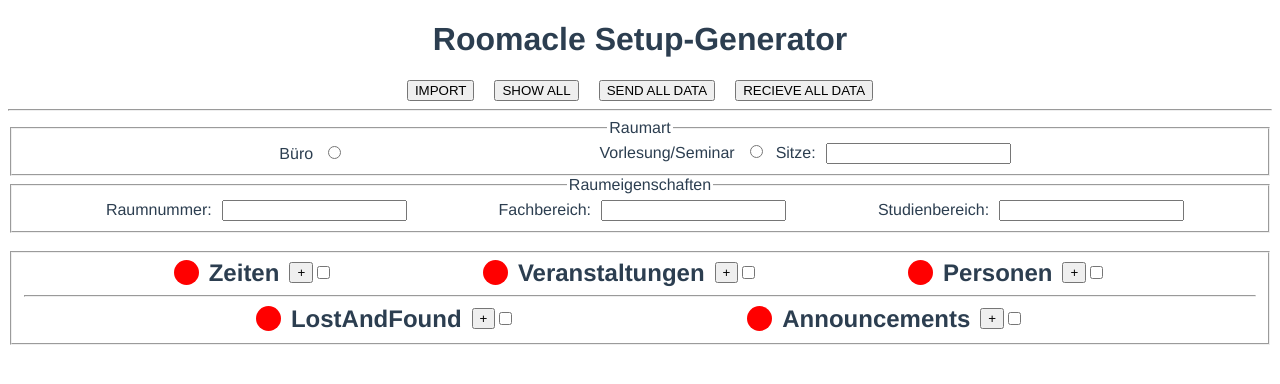
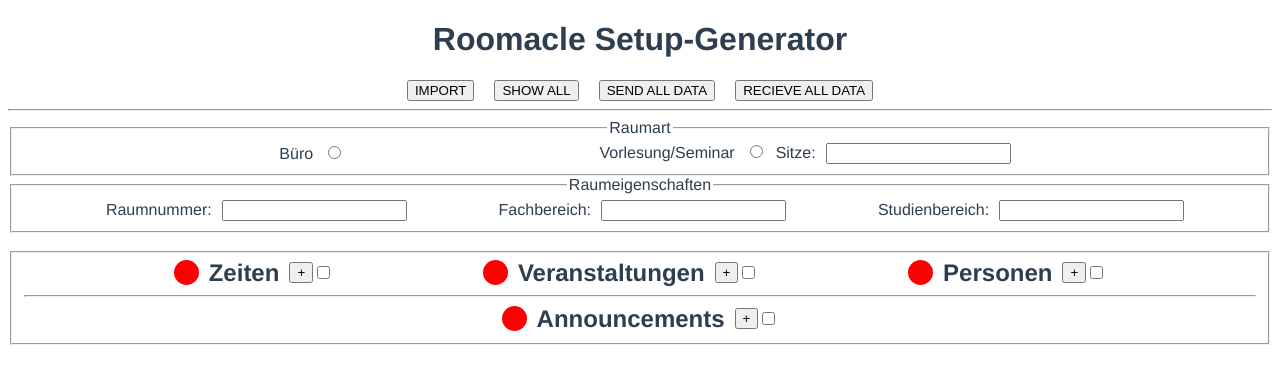
Before and after one commit to LeffiLeftism/Roomacle_Frontend2, a Vue app: page / in a window 1280 px wide. Shown: the top 384 px of the page. Built offline with nearby package versions, Linux system fonts and the light colour scheme; what vue-js-modal would draw is missing.

Commit message:
Update LostAndFound
-Removed LostAndFound
+Add Boolean to switch between announcement and LostAndFuond

```diff
--- a/src/App.vue
+++ b/src/App.vue
@@ -61,7 +61,6 @@ export default {
       data.meetings = this.$store.state.meetings;
       data.persons = this.$store.state.persons;
       data.setup = this.$store.state.setup;
-      data.lostandfounds = this.$store.state.lostandfounds;
       data.announcements = this.$store.state.announcements;
       //console.log(data);
       const options = {
@@ -105,11 +104,6 @@ export default {
       response = await fetch("/recieve", options);
       json.persons = await response.json();
 
-      data.type = "lostandfounds";
-      options.body = JSON.stringify(data);
-      response = await fetch("/recieve", options);
-      json.lostandfounds = await response.json();
-
       data.type = "announcements";
       options.body = JSON.stringify(data);
       response = await fetch("/recieve", options);
@@ -131,9 +125,6 @@ export default {
       });
       this.$store.commit("importAnnouncements", {
         data: json.announcements,
-      });
-      this.$store.commit("importLostAndFounds", {
-        data: json.lostandfounds,
       });
       this.$store.commit("importSetup", {
         data: json.setup[0],
@@ -161,11 +152,6 @@ export default {
           data: this.data.persons,
         });
       }
-      if (document.getElementById("importLostAndFounds").checked) {
-        this.$store.commit("importLostAndFounds", {
-          data: this.data.lostandfounds,
-        });
-      }
       if (document.getElementById("announcementsImport").checked) {
         this.$store.commit("importAnnouncements", {
           data: this.data.announcements,
@@ -173,7 +159,6 @@ export default {
       }
 
 
-            console.log(this.$store.state.lostandfounds.length);
             console.log(this.$store.state.announcements.length);
             console.log(this.$store.state.persons.length);
 
--- a/src/assets/data.json
+++ b/src/assets/data.json
@@ -242,32 +242,34 @@
             "dozent": "Prof. Dr. Cumhur Baspinar"
         }
     ],
-    "lostandfounds": [
-        {
-            "date": "2021-05-01",
-            "title": "Titel1",
-            "description": "Beschreibung 1",
-            "creator": "Alex"
-        },
-        {
-            "date": "2021-05-02",
-            "title": "Titel2",
-            "description": "Beschreibung 2",
-            "creator": "Visar"
-        }
-    ],
     "announcements": [
         {
             "date": "2021-04-20",
             "time": "11:45",
             "content": "Hier steht irdengwann mal Text!!!",
-            "creator": "Alex"
+            "creator": "Alex",
+            "announcement": true
         },
         {
             "date": "2021-04-19",
             "time": "13:51",
             "content": "Auch hier kann Text stehen",
-            "creator": "Visar"
+            "creator": "Visar",
+            "announcement": true
+        },
+        {
+            "date": "2021-05-01",
+            "time": "13:45",
+            "content": "Lost1",
+            "creator": "Alex",
+            "announcement": false
+        },
+        {
+            "date": "2021-05-02",
+            "time": "23:59",
+            "content": "Lost2",
+            "creator": "Visar",
+            "announcement": false
         }
     ],
     "setup": {
--- a/src/components/AddAnnouncementsPopup.vue
+++ b/src/components/AddAnnouncementsPopup.vue
@@ -15,6 +15,8 @@
         <span class="small">Ersteller:</span>
         <input :id="index + 'creator'" type="text" class="wide" />
         <br />
+        <span class="small">Announcement:</span>
+        <input :id="index + 'announcement'" type="checkbox">
         <button @click="makeAction('Delete', index)" class="spaceLeftRight">
           Delete
         </button>
@@ -53,6 +55,7 @@ export default {
           time: "",
           content: "",
           creator: "",
+          announcement: "",
         };
         this.$store.state.announcements.push(announcement);
       } else if (name == "-") {
@@ -71,6 +74,7 @@ export default {
             time: document.getElementById(index + "time").value,
             content: document.getElementById(index + "content").value,
             creator: document.getElementById(index + "creator").value,
+            announcement: document.getElementById(index + "announcement").checked,
           };
           data.push(std);
         }
@@ -88,6 +92,8 @@ export default {
             data[index].content;
           document.getElementById(index + "creator").value =
             data[index].creator;
+          document.getElementById(index + "announcement").checked =
+            data[index].announcement;
         }
       } else if (name == "Show") {
         console.log(name);
--- a/src/components/DatabaseCheck.vue
+++ b/src/components/DatabaseCheck.vue
@@ -39,16 +39,6 @@
         <span class="horizontal">
           <span
             class="dot"
-            :class="[this.countLostAndFounds > 0 ? 'green' : 'red']"
-          ></span>
-          <h2 class="spaceLeftRight">LostAndFound</h2>
-          <button id="lostandfoundsAdd" @click="openModal('lostandfounds')">+</button>
-          <input id="importLostAndFounds" type="checkbox" />
-        </span>
-        <!-- -->
-        <span class="horizontal">
-          <span
-            class="dot"
             :class="[this.countAnnouncements > 0 ? 'green' : 'red']"
           ></span>
           <h2 class="spaceLeftRight">Announcements</h2>
@@ -66,7 +56,6 @@ import db from "../assets/data.json";
 import AddTimingsPopup from "../components/AddTimingsPopup.vue";
 import AddMeetingPopup from "../components/AddMeetingPopup.vue";
 import AddPersonsPopup from "../components/AddPersonsPopup.vue";
-import AddLostAndFoundsPopup from "../components/AddLostAndFoundsPopup.vue";
 import AddAnnouncementsPopup from "../components/AddAnnouncementsPopup.vue";
 
 export default {
@@ -77,7 +66,6 @@ export default {
       countTimings: this.$store.state.timings.length,
       countMeetings: this.$store.state.meetings.length,
       countPersons: this.$store.state.persons.length,
-      countLostAndFounds: this.$store.state.lostandfounds.length,
       countAnnouncements: this.$store.state.announcements.length,
     };
   },
@@ -86,7 +74,6 @@ export default {
       this.countTimings = this.$store.state.timings.length;
       this.countMeetings = this.$store.state.meetings.length;
       this.countPersons = this.$store.state.persons.length;
-      this.countLostAndFounds = this.$store.state.lostandfounds.length;
       this.countAnnouncements = this.$store.state.announcements.length;
     },
     openModal(name) {
@@ -109,13 +96,6 @@ export default {
           this.$modal.show(AddPersonsPopup, {}, { height: "auto" });
         } catch (err) {
           console.log("Error on AddPersonsPopup.");
-          console.log(err);
-        }
-      } else if (name == "lostandfounds") {
-        try {
-          this.$modal.show(AddLostAndFoundsPopup, {}, { height: "auto" });
-        } catch (err) {
-          console.log("Error on AddLostAndFoundsPopup.");
           console.log(err);
         }
       } else if (name == "announcements") {
--- a/src/store/index.js
+++ b/src/store/index.js
@@ -8,7 +8,6 @@ export default new Vuex.Store({
         timings: [],
         meetings: [],
         persons: [],
-        lostandfounds: [],
         announcements: [],
         setup: {},
     },
@@ -23,9 +22,6 @@ export default new Vuex.Store({
         importPersons(state, payload) {
             state.persons = payload.data;
         },
-        importLostAndFounds(state, payload) {
-            state.lostandfounds = payload.data;
-        },
         importAnnouncements(state, payload) {
             state.announcements = payload.data;
         },
```
